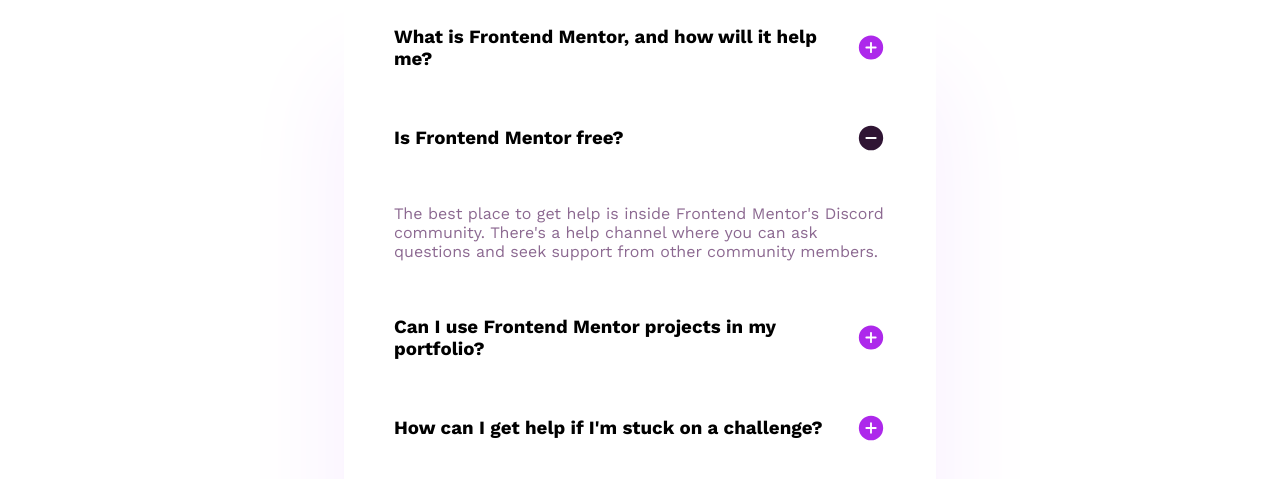
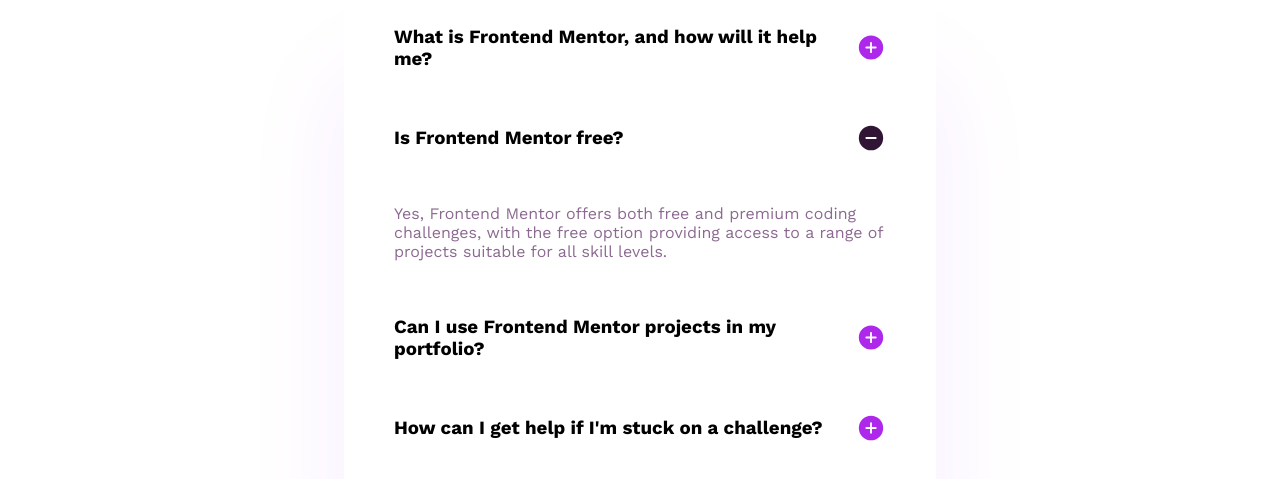
Before and after one commit to Faizan26472/FAQs-Accordation, a plain HTML site: page index.html in a window 1280 px wide. Both pictures are taken after a click on the picture 871 px from the left and 487 px from the top of the page. Shown: the part 349-828 px from the top of the page. Drawn offline with nearby package versions, Linux system fonts and the light colour scheme.

Commit message:
index.html

```diff
--- a/index.html
+++ b/index.html
@@ -45,8 +45,8 @@
     </div>
     <div class="faq-answer" id="answer2">
       <p>
-        The best place to get help is inside Frontend Mentor's Discord community. There's a help
-        channel where you can ask questions and seek support from other community members.
+        Yes, Frontend Mentor offers both free and premium coding challenges, with the free
+        option providing access to a range of projects suitable for all skill levels.
       </p>
     </div>
 
```
